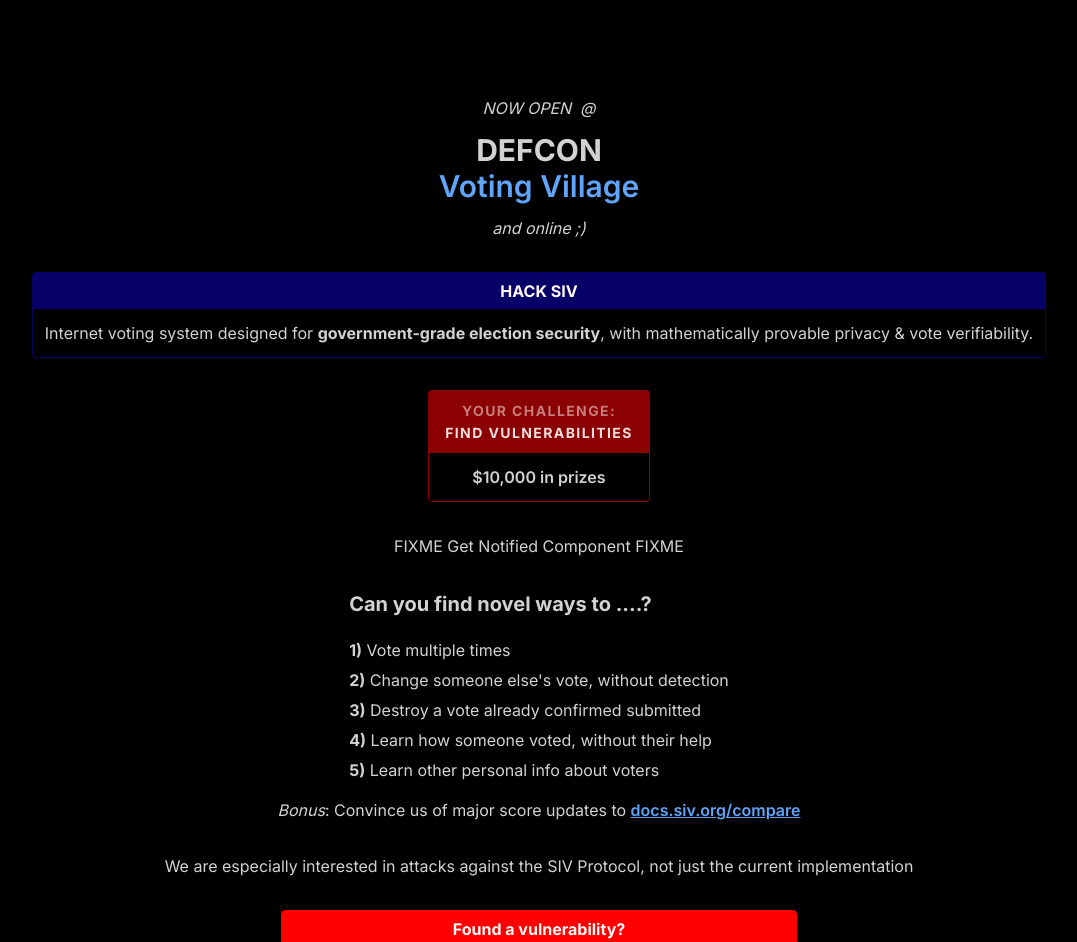
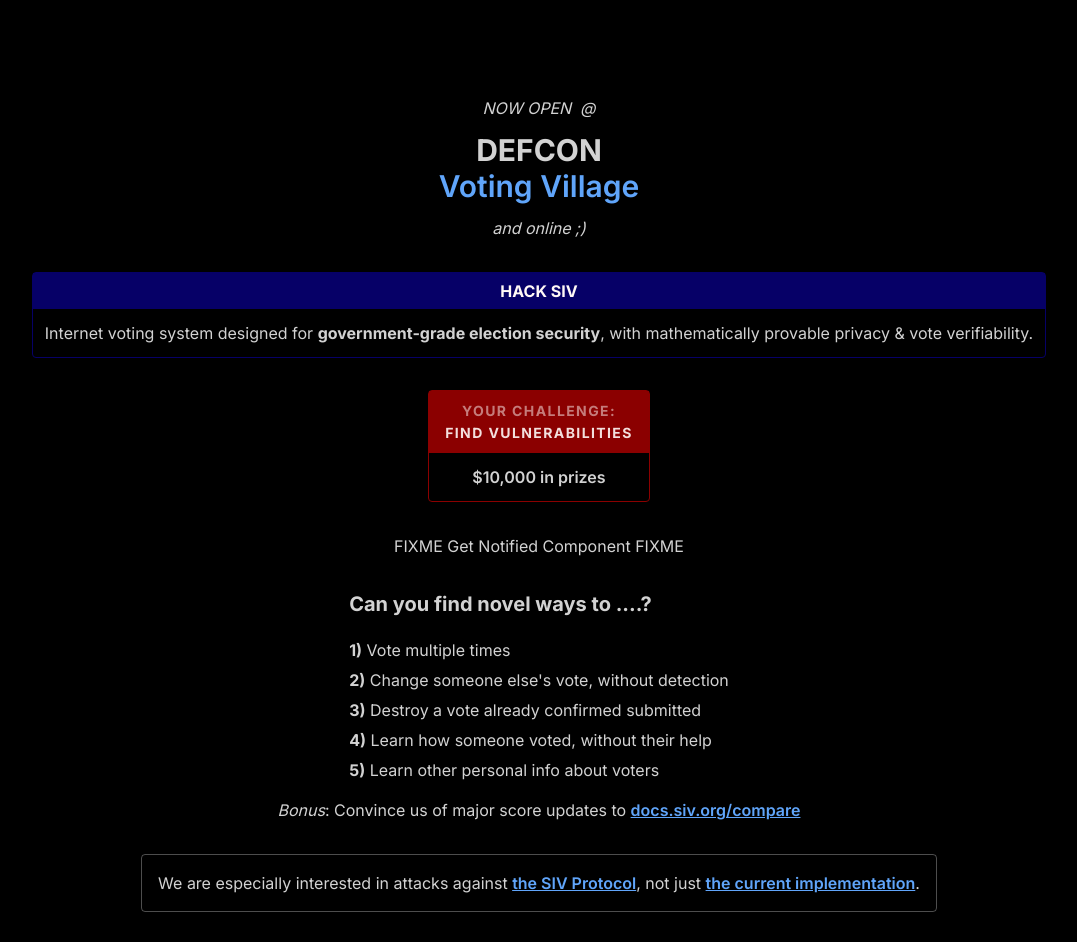
Before and after one commit to siv-org/hack.siv.org, a Next.js app: page / in a window 1280 px wide. Shown: the top 942 px of the page, without its empty margins (101-1178 px from the left). Built offline with nearby package versions, Linux system fonts and the light colour scheme.

Commit message:
Position: 'We are especially interested' box

```diff
--- a/app/page.tsx
+++ b/app/page.tsx
@@ -58,9 +58,24 @@
         </a>
       </div>
 
-      <div>
-        We are especially interested in attacks against the SIV Protocol, not
-        just the current implementation
+      <div className="border p-4 rounded border-white/30 text-center">
+        We are especially interested in attacks against{' '}
+        <a
+          className="underline text-blue-400 font-semibold"
+          href="https://docs.siv.org/technical-specifications"
+          target="_blank"
+        >
+          the SIV Protocol
+        </a>
+        , not just{' '}
+        <a
+          className="underline text-blue-400 font-semibold"
+          href="https://github.com/siv-org/siv"
+          target="_blank"
+        >
+          the current implementation
+        </a>
+        .
       </div>
 
       <Box color="red" title={'Found a vulnerability?'}>
```
